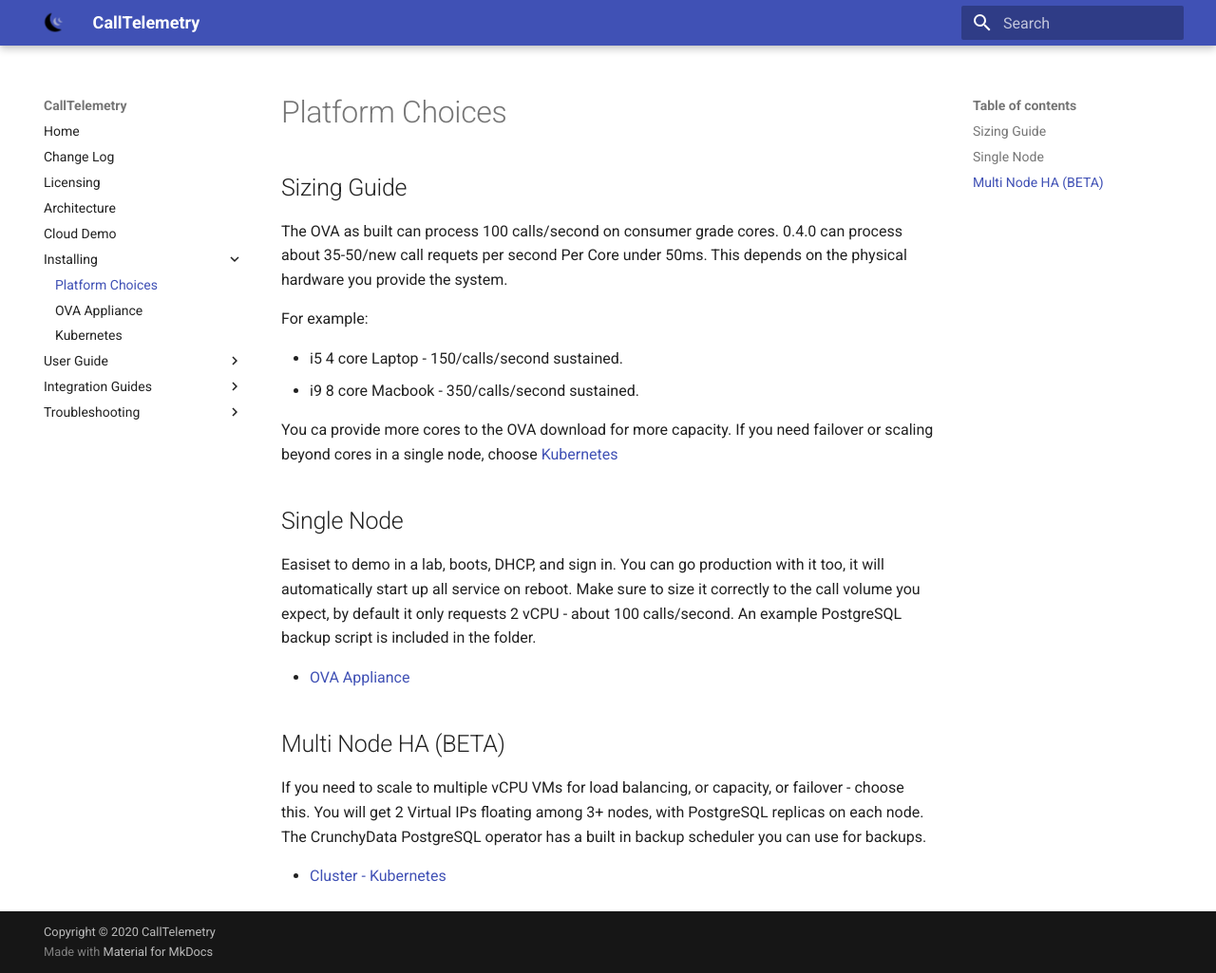
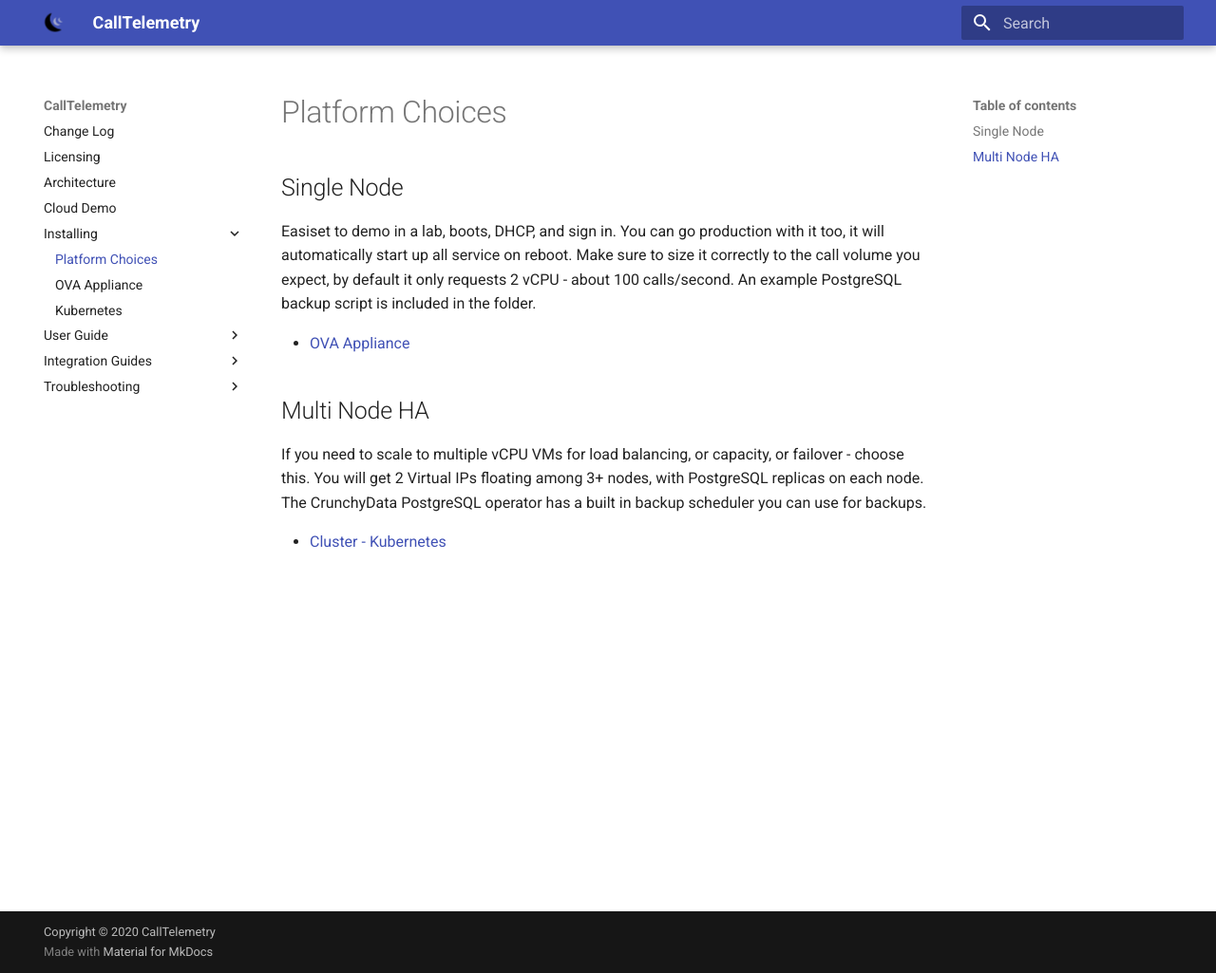
Before and after one commit to calltelemetry/calltelemetry, an MkDocs documentation site: the page built from docs/deployment/choices.md, in a window 1280 px wide and 1025 px high. Shown: the whole window at 95% size. Built offline with MkDocs 1.6.1 and Material for MkDocs 9.7.7, drawn with Linux system fonts in a browser that asks for light colours.

Commit message:
doc updates

```diff
--- a/docs/deployment/choices.md
+++ b/docs/deployment/choices.md
@@ -1,13 +1,3 @@
-## Sizing Guide
-The OVA as built can process 100 calls/second on consumer grade cores.
-0.4.0 can process about 35-50/new call requets per second Per Core under 50ms. This depends on the physical hardware you provide the system.
-
-For example:
-
-* i5 4 core Laptop - 150/calls/second sustained.
-* i9 8 core Macbook - 350/calls/second sustained.
-
-You ca provide more cores to the OVA download for more capacity. If you need failover or scaling beyond cores in a single node, choose [Kubernetes](k8s.md)
 ## Single Node
 Easiset to demo in a lab, boots, DHCP, and sign in.
 You can go production with it too, it will automatically start up all service on reboot.
@@ -16,7 +6,7 @@
 
 * [OVA Appliance](ova.md)
 
-## Multi Node HA (BETA)
+## Multi Node HA
 If you need to scale to multiple vCPU VMs for load balancing, or capacity, or failover - choose this.
 You will get 2 Virtual IPs floating among 3+ nodes, with PostgreSQL replicas on each node.
 The CrunchyData PostgreSQL operator has a built in backup scheduler you can use for backups.
--- a/mkdocs.yml
+++ b/mkdocs.yml
@@ -1,7 +1,6 @@
 site_name: CallTelemetry
 site_url: https://docs.calltelemetry.com
 nav:
-    - Home: index.md
     - Change Log: changelog.md
     - Licensing: licensing.md
     - Architecture: architecture.md
```
Also changed, not shown: docs/changelog.md (+6 -4 lines), docs/cloud.md (+1 -1 lines), docs/deployment/sizing.md (+6 -2 lines), docs/licensing.md (+2 -2 lines).
